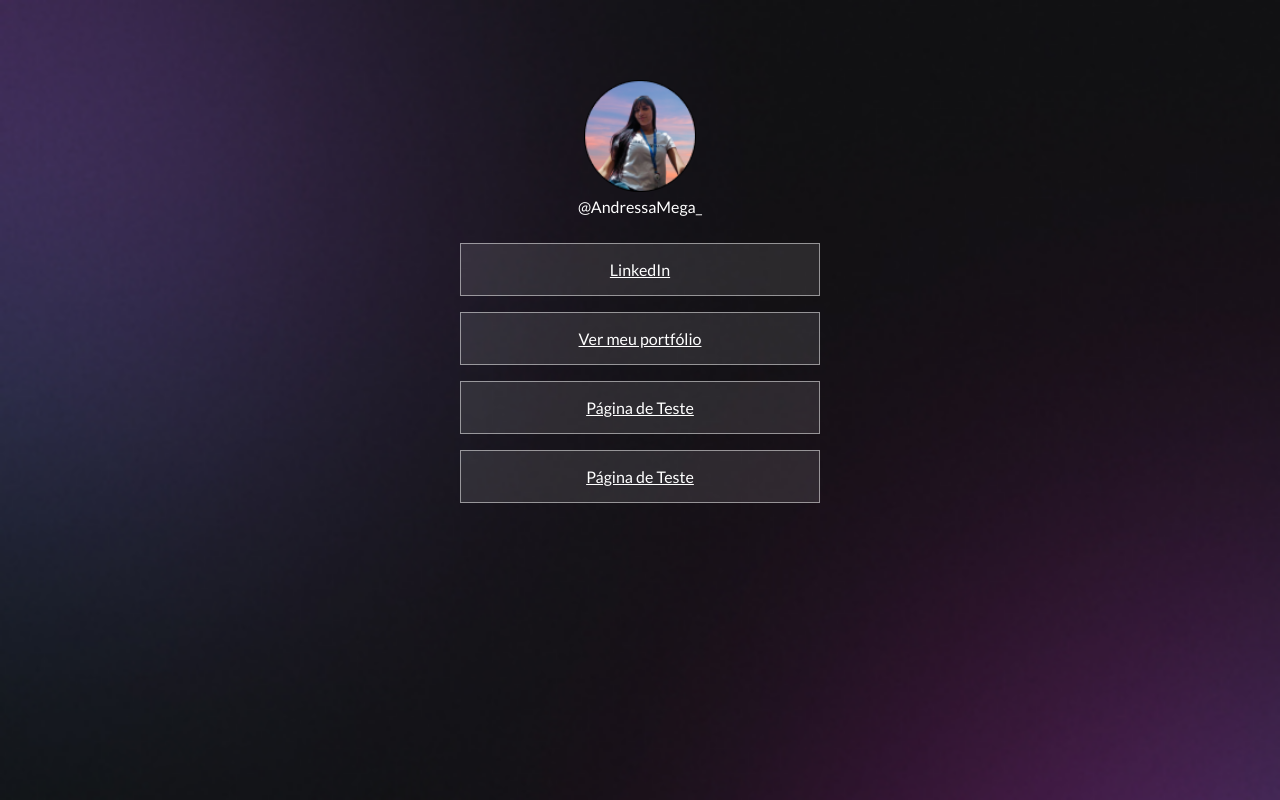
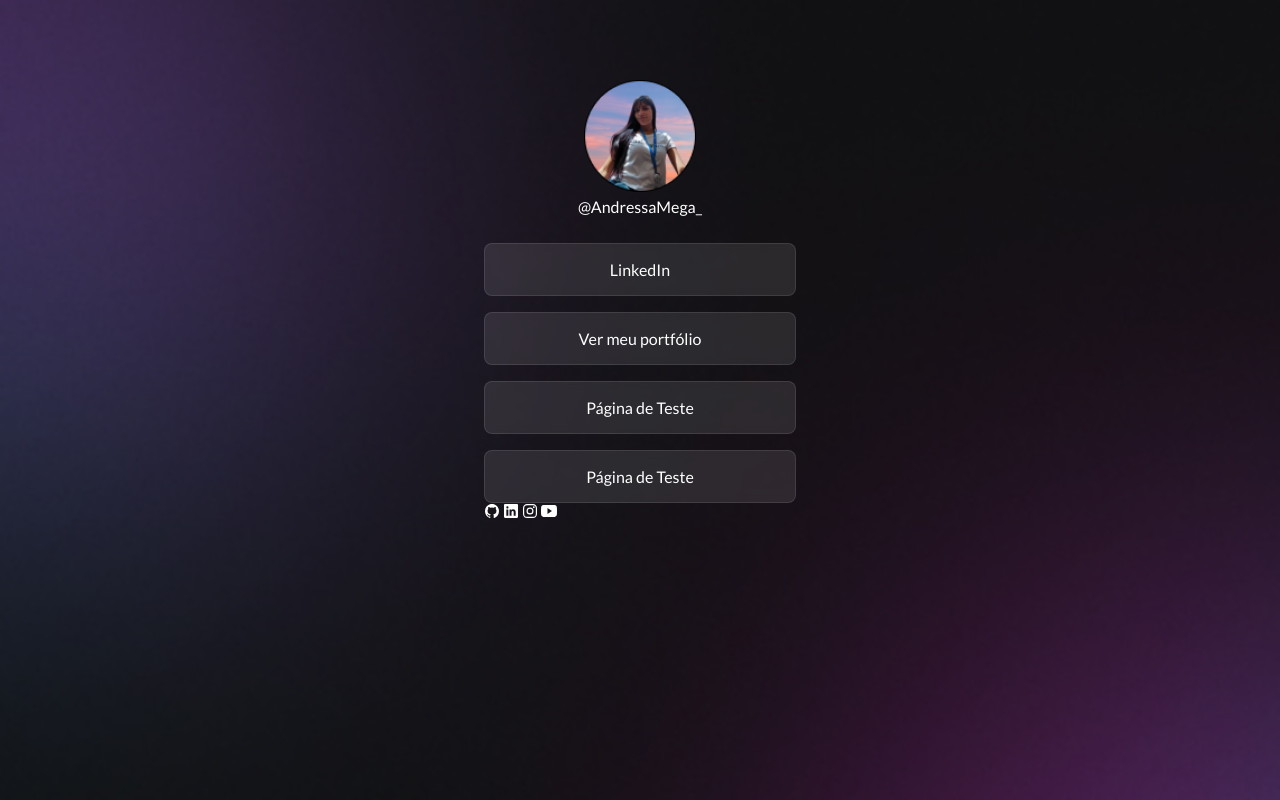
Before and after one commit to Andressa-Mega/AgregadorDeLinks, a plain HTML site: page index.html in a window 1280 px wide. Drawn offline with nearby package versions, Linux system fonts and the light colour scheme.

Commit message:
inserindo icones

```diff
--- a/index.html
+++ b/index.html
@@ -36,6 +36,15 @@
           target="_blank">Página de Teste</a>
       </li>
     </ul>
+    <div id="social-links">
+      <ion-icon  name="logo-github"></ion-icon>
+      <ion-icon  name="logo-linkedin"></ion-icon>
+      <ion-icon  name="logo-instagram"></ion-icon>
+      <ion-icon  name="logo-youtube"></ion-icon>
+    </div>
   </div>
+
+  <script type="module"  src="https://unpkg.com/ionicons@7.1.0/dist/ionicons/ionicons.esm.js"> </script>
+<script nomodule src="https://unpkg.com/ionicons@7.1.0/dist/ionicons/ionicons.js"> </script>
 </body>
 </html>
--- a/style.css
+++ b/style.css
@@ -22,6 +22,7 @@ body * {
 #container {
   width: 360px;
   margin: 56px auto 0px;
+  padding: 0 24px;
 }
 
 #profile {
@@ -49,7 +50,6 @@ ul {
 }
 
 ul li a{
-
   display: flex;
   align-items: center;
   justify-content: center;
@@ -57,6 +57,19 @@ ul li a{
   padding: 16px 24px;
 
   background: rgba(255, 255, 255, 0.1);
-  border: 1px solid rgba(255, 255, 255, 0.5);
-  border-radius: ;
+  border: 1px solid rgba(255, 255, 255, 0.1);
+  border-radius: 8px;
+
+  backdrop-filter: blur(4px);
+  -webkit-backdrop-filter: blur(4px);
+  text-decoration: none;
+  font-weight: 500;
+
+  transition: background 0.5s;
 }
+
+/* pseudo - selector ; Usado para aplicar as coisas quando passamos o mouse*/
+ul li a:hover {
+  background-color: rgba(228, 15, 182, 0.377);
+  border: 1.5px solid white;
+}
```
